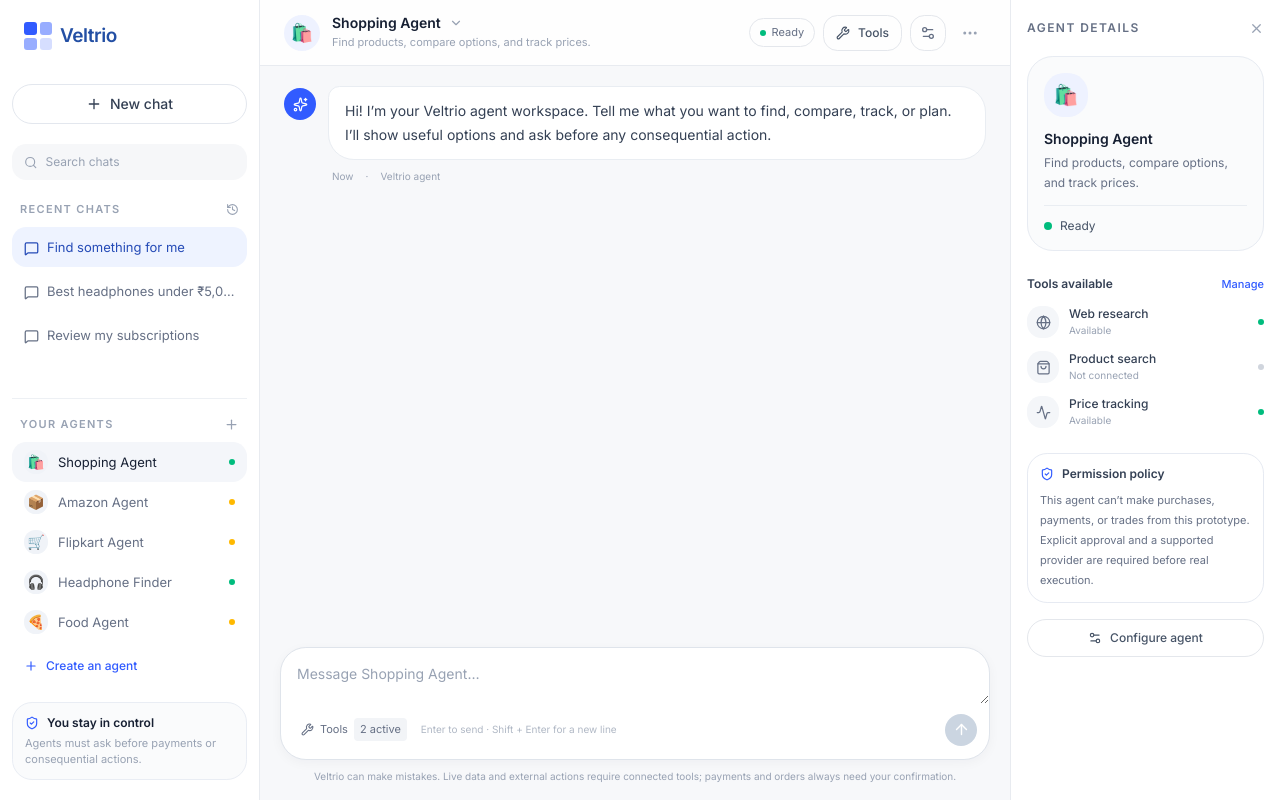
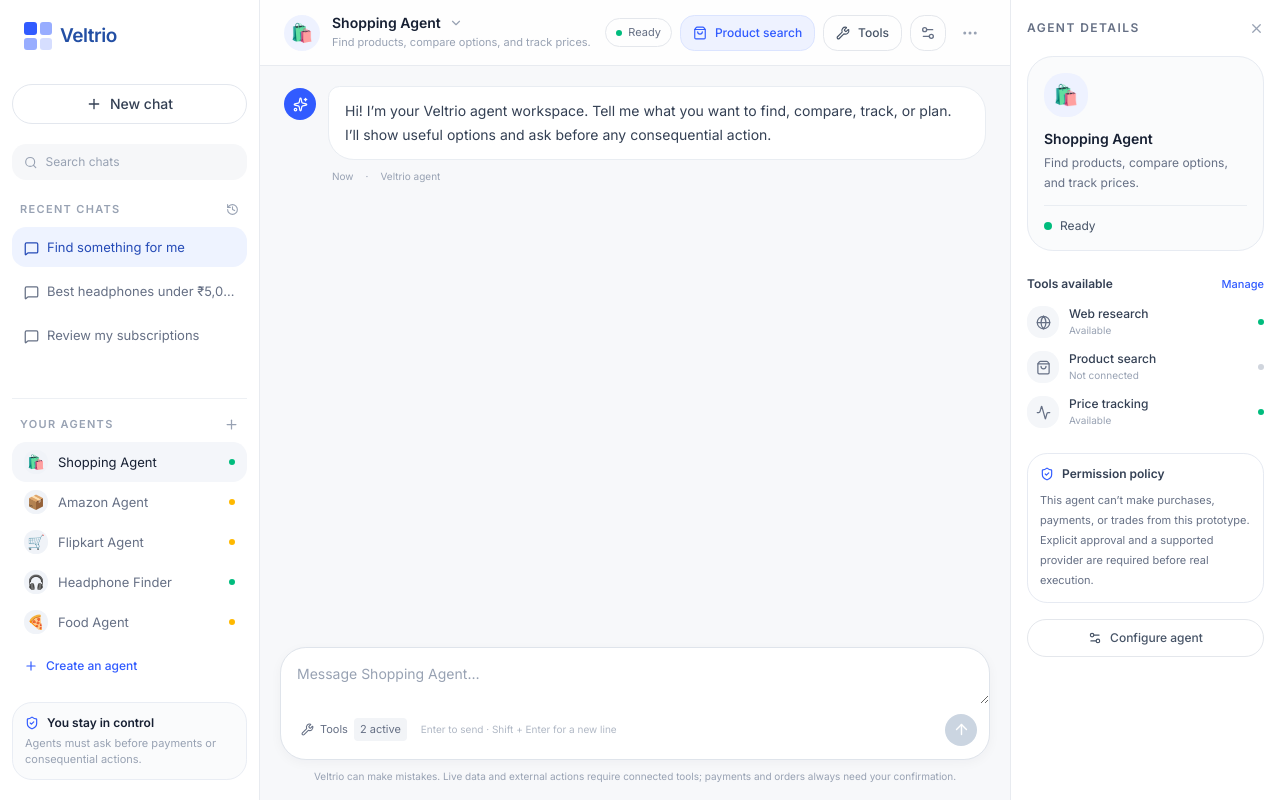
Before and after one commit to Saishashank2425/veltrio, a Next.js app: page /agents in a window 1280 px wide. Built offline with nearby package versions, Linux system fonts and the light colour scheme.

Commit message:
Link Agent Hub to product search

```diff
--- a/components/agents/AgentHub.tsx
+++ b/components/agents/AgentHub.tsx
@@ -1,5 +1,6 @@
 "use client";
 
+import Link from "next/link";
 import { useEffect, useMemo, useRef, useState } from "react";
 import {
   Activity, ArrowDown, ArrowUp, Bot, Check, ChevronDown, CircleHelp,
@@ -172,6 +173,7 @@ export default function AgentHub() {
             </div>
             <div className="flex items-center gap-2">
               <span className="hidden rounded-full border border-[#e4e7ec] px-2.5 py-1 text-[11px] text-[#667085] sm:inline-flex sm:items-center sm:gap-1.5"><span className="h-1.5 w-1.5 rounded-full bg-emerald-500"/>{status}</span>
+              <Link href="/shop" className="flex h-9 items-center gap-2 rounded-lg border border-[#dbe4ff] bg-[#eef2ff] px-3 text-xs font-medium text-[#315bff] hover:bg-[#e4eaff]"><ShoppingBag size={14}/><span className="hidden sm:inline">Product search</span></Link>
               <button onClick={() => setActiveView(activeView === "tools" ? "chat" : "tools")} className={"flex h-9 items-center gap-2 rounded-lg border px-3 text-xs font-medium " + (activeView === "tools" ? "border-[#cbd6ff] bg-[#eef2ff] text-[#315bff]" : "border-[#e4e7ec] text-[#475467] hover:bg-[#f8f9fb]")}><Wrench size={14}/><span className="hidden sm:inline">Tools</span></button>
               <button onClick={() => setRightOpen(!rightOpen)} aria-label="Toggle agent details" className="grid h-9 w-9 place-items-center rounded-lg border border-[#e4e7ec] text-[#667085] hover:bg-[#f8f9fb]"><Settings2 size={16}/></button>
               <button aria-label="More options" className="grid h-9 w-8 place-items-center text-[#98a2b3]"><MoreHorizontal size={18}/></button>
```
